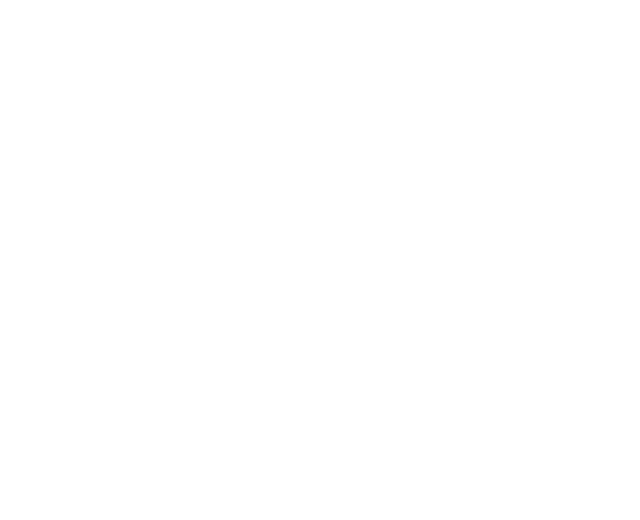
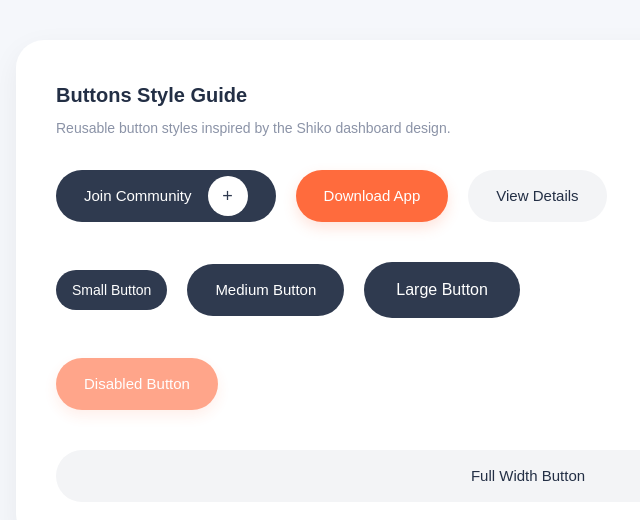
Before and after one commit to cms25-aspnet2-grupp-3/shiko-webapp, a Next.js app: page / in a window 1280 px wide. Shown: the top 520 px of the page, without its empty margins (112-752 px from the left). Built offline with nearby package versions, Linux system fonts and the light colour scheme.

Commit message:
feat: implement buttons from style guide

```diff
--- a/src/app/(public)/page.tsx
+++ b/src/app/(public)/page.tsx
@@ -1,3 +1,52 @@
+import { Button } from "@/components/ui/Button";
+
 export default function Home() {
-  return <></>;
+  return (
+    <main className="min-h-screen bg-[#f5f7fb] px-6 py-10">
+      <div className="mx-auto max-w-5xl rounded-[28px] bg-white p-10 shadow-[0_10px_30px_rgba(17,24,39,0.06)]">
+        <h1 className="text-[20px] font-semibold text-[#232f45]">
+          Buttons Style Guide
+        </h1>
+        <p className="mt-2 text-sm text-[#8b93a7]">
+          Reusable button styles inspired by the Shiko dashboard design.
+        </p>
+
+        <div className="mt-8 flex flex-wrap items-center gap-5">
+          <Button variant="primary" rightIcon="+">
+            Join Community
+          </Button>
+
+          <Button variant="secondary">Download App</Button>
+
+          <Button variant="ghost">View Details</Button>
+        </div>
+
+        <div className="mt-10 flex flex-wrap items-center gap-5">
+          <Button variant="primary" size="sm">
+            Small Button
+          </Button>
+
+          <Button variant="primary" size="md">
+            Medium Button
+          </Button>
+
+          <Button variant="primary" size="lg">
+            Large Button
+          </Button>
+        </div>
+
+        <div className="mt-10 flex flex-wrap items-center gap-5">
+          <Button variant="secondary" disabled>
+            Disabled Button
+          </Button>
+        </div>
+
+        <div className="mt-10">
+          <Button variant="ghost" fullWidth>
+            Full Width Button
+          </Button>
+        </div>
+      </div>
+    </main>
+  );
 }
--- /dev/null
+++ b/src/components/ui/Button.tsx
@@ -0,0 +1,68 @@
+type ButtonVariant = "primary" | "secondary" | "ghost";
+
+type ButtonSize = "sm" | "md" | "lg";
+
+type ButtonProps = {
+  children: React.ReactNode;
+  variant?: ButtonVariant;
+  size?: ButtonSize;
+  fullWidth?: boolean;
+  disabled?: boolean;
+  type?: "button" | "submit" | "reset";
+  onClick?: () => void;
+  rightIcon?: React.ReactNode;
+};
+
+export function Button({
+  children,
+  variant = "primary",
+  size = "md",
+  fullWidth = false,
+  disabled = false,
+  type = "button",
+  onClick,
+  rightIcon,
+}: ButtonProps) {
+  const baseStyles =
+    "inline-flex items-center justify-center gap-2 rounded-full font-medium transition-all duration-200 focus:outline-none disabled:cursor-not-allowed disabled:opacity-60";
+
+  const variantStyles = {
+    primary: "bg-[#2f3a4f] text-white hover:bg-[#283244] shadow-none",
+    secondary:
+      "bg-[#ff6b3d] text-white hover:bg-[#f35f31] shadow-[0_6px_14px_rgba(255,107,61,0.18)]",
+    ghost: "bg-[#f3f4f6] text-[#232f45] hover:bg-[#e9edf2]",
+  };
+
+  const sizeStyles = {
+    sm: "h-10 px-4 text-sm",
+    md: "h-[52px] px-7 text-[15px]",
+    lg: "h-14 px-8 text-base",
+  };
+
+  const widthStyles = fullWidth ? "w-full" : "";
+
+  const iconWrapperStyles = {
+    primary: "bg-white text-[#2f3a4f]",
+    secondary: "bg-white text-[#ff6b3d]",
+    ghost: "bg-white text-[#2f3a4f]",
+  };
+
+  return (
+    <button
+      type={type}
+      disabled={disabled}
+      onClick={onClick}
+      className={`${baseStyles} ${variantStyles[variant]} ${sizeStyles[size]} ${widthStyles}`}
+    >
+      <span>{children}</span>
+
+      {rightIcon ? (
+        <span
+          className={`ml-2 flex h-10 w-10 items-center justify-center rounded-full text-lg ${iconWrapperStyles[variant]}`}
+        >
+          {rightIcon}
+        </span>
+      ) : null}
+    </button>
+  );
+}
```
Also changed, not shown: 1 other file (tests, documents, lock files or other folders).
